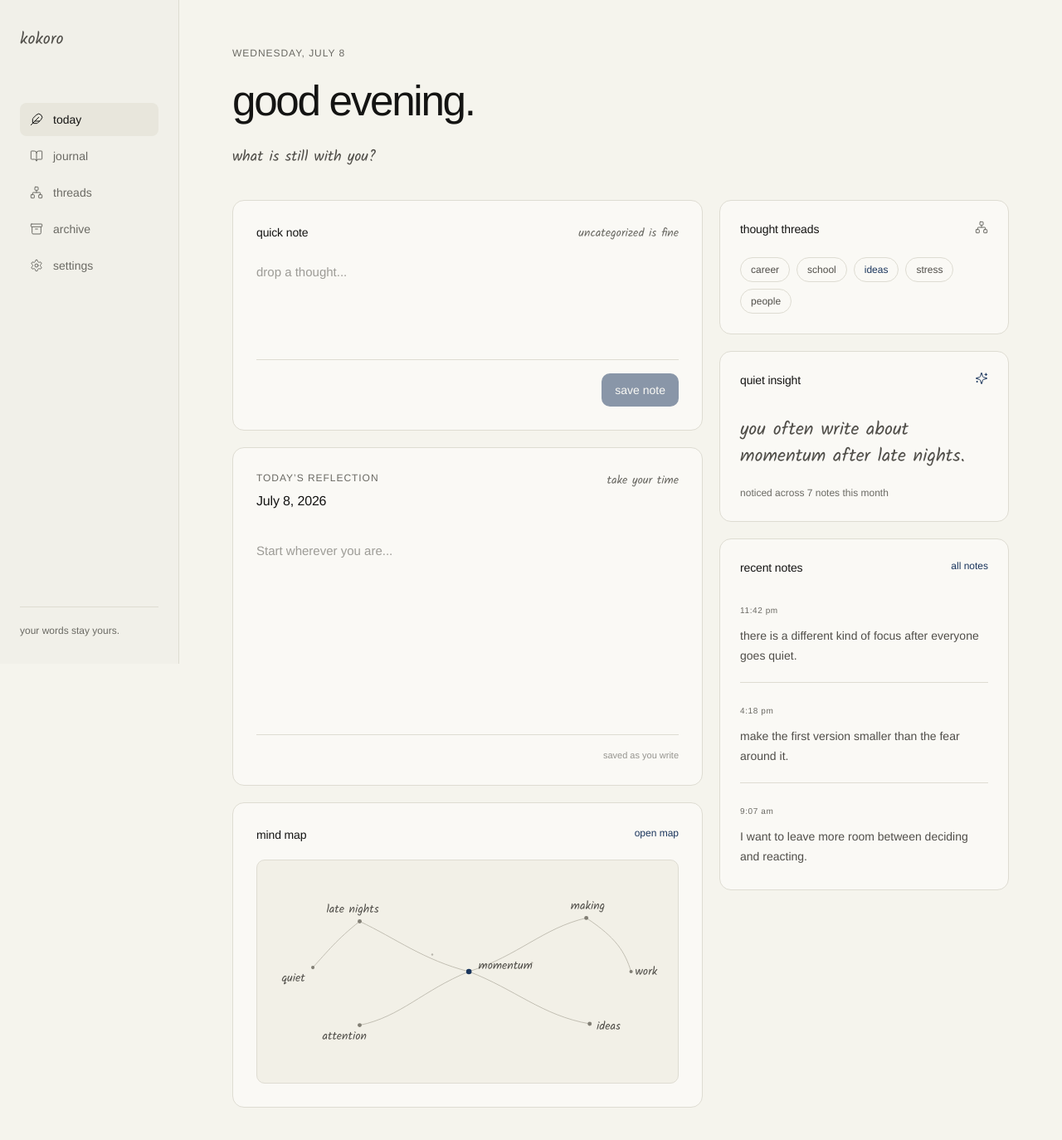
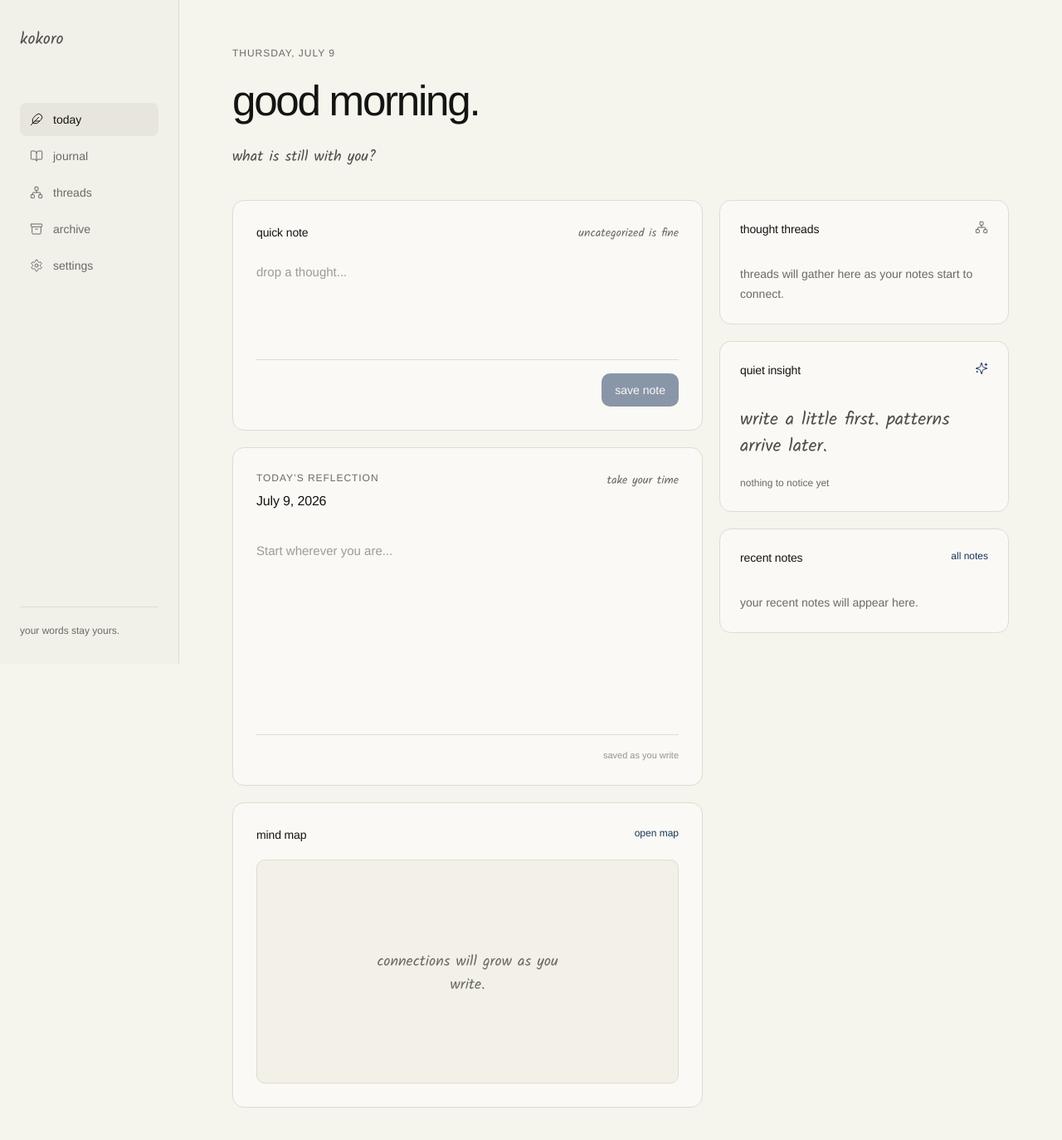
Before and after one commit to faizm10/kokoro, a Next.js app: page /dashboard in a window 1280 px wide. Shown: the top 1374 px of the page at 83% size. Built offline with nearby package versions, Linux system fonts and the light colour scheme.

Commit message:
feat: enhance dashboard and landing page with dynamic date formatting and improved messaging

```diff
--- a/components/dashboard.tsx
+++ b/components/dashboard.tsx
@@ -18,15 +18,21 @@ const navItems = [
   { label: "settings", icon: Settings },
 ];
 
-const notes = [
-  { time: "11:42 pm", text: "there is a different kind of focus after everyone goes quiet." },
-  { time: "4:18 pm", text: "make the first version smaller than the fear around it." },
-  { time: "9:07 am", text: "I want to leave more room between deciding and reacting." },
-];
+function formatDashboardDate(date: Date) {
+  return {
+    weekday: date
+      .toLocaleDateString("en-US", { weekday: "long", month: "long", day: "numeric" })
+      .toUpperCase(),
+    reflection: date.toLocaleDateString("en-US", { month: "long", day: "numeric", year: "numeric" }),
+    greeting:
+      date.getHours() < 12 ? "good morning." : date.getHours() < 18 ? "good afternoon." : "good evening.",
+  };
+}
 
 export function Dashboard() {
   const [quickNote, setQuickNote] = useState("");
   const [saved, setSaved] = useState(false);
+  const today = formatDashboardDate(new Date());
 
   function saveQuickNote() {
     if (!quickNote.trim()) return;
@@ -81,8 +87,8 @@ export function Dashboard() {
           animate={{ opacity: 1, y: 0 }}
           transition={{ duration: 0.7, ease: [0.22, 1, 0.36, 1] }}
         >
-          <p className="text-xs tracking-[0.08em] text-stone">WEDNESDAY, JULY 8</p>
-          <h1 className="mt-3 text-[clamp(2rem,4vw,3.25rem)] font-normal tracking-[-0.045em]">good evening.</h1>
+          <p className="text-xs tracking-[0.08em] text-stone">{today.weekday}</p>
+          <h1 className="mt-3 text-[clamp(2rem,4vw,3.25rem)] font-normal tracking-[-0.045em]">{today.greeting}</h1>
           <p className="mt-3 font-hand text-lg text-olive">what is still with you?</p>
         </motion.div>
 
@@ -112,7 +118,7 @@ export function Dashboard() {
               <CardHeader>
                 <div>
                   <p className="text-xs tracking-[0.08em] text-stone">TODAY’S REFLECTION</p>
-                  <CardTitle className="mt-2 text-base">July 8, 2026</CardTitle>
+                  <CardTitle className="mt-2 text-base">{today.reflection}</CardTitle>
                 </div>
                 <span className="font-hand text-sm text-stone">take your time</span>
               </CardHeader>
@@ -139,20 +145,9 @@ export function Dashboard() {
                 <CardTitle>thought threads</CardTitle>
                 <Network className="size-4 text-stone" strokeWidth={1.5} />
               </CardHeader>
-              <div className="mt-6 flex flex-wrap gap-2">
-                {["career", "school", "ideas", "stress", "people"].map((tag, index) => (
-                  <button
-                    key={tag}
-                    type="button"
-                    className={cn(
-                      "rounded-full border border-border px-3 py-1.5 text-xs text-olive transition-colors hover:bg-secondary",
-                      index === 2 && "border-[#c7ccd2] text-primary",
-                    )}
-                  >
-                    {tag}
-                  </button>
-                ))}
-              </div>
+              <p className="mt-8 text-sm leading-6 text-stone">
+                threads will gather here as your notes start to connect.
+              </p>
             </Card>
 
             <Card className="p-6">
@@ -161,9 +156,9 @@ export function Dashboard() {
                 <Sparkles className="size-4 text-primary" strokeWidth={1.5} />
               </CardHeader>
               <p className="mt-8 font-hand text-[22px] leading-8 text-olive">
-                you often write about momentum after late nights.
+                write a little first. patterns arrive later.
               </p>
-              <p className="mt-5 text-xs leading-5 text-stone">noticed across 7 notes this month</p>
+              <p className="mt-5 text-xs leading-5 text-stone">nothing to notice yet</p>
             </Card>
 
             <Card id="archive" className="p-6">
@@ -171,14 +166,9 @@ export function Dashboard() {
                 <CardTitle>recent notes</CardTitle>
                 <a href="#archive" className="text-xs text-primary hover:underline">all notes</a>
               </CardHeader>
-              <div className="mt-4 divide-y divide-border">
-                {notes.map((note) => (
-                  <article key={note.time} className="py-5 first:pt-3 last:pb-1">
-                    <time className="text-[10px] tracking-[0.06em] text-stone">{note.time}</time>
-                    <p className="mt-2 text-sm leading-6 text-olive">{note.text}</p>
-                  </article>
-                ))}
-              </div>
+              <p className="mt-8 text-sm leading-6 text-stone">
+                your recent notes will appear here.
+              </p>
             </Card>
           </div>
         </div>
--- a/components/landing.tsx
+++ b/components/landing.tsx
@@ -18,13 +18,12 @@ export function Landing() {
   return (
     <main className="relative flex min-h-screen items-center justify-center overflow-hidden px-5 py-16">
       <div aria-hidden="true" className="absolute inset-x-0 top-0 h-px bg-[#d5d2c7]" />
-      <motion.div
+      <motion.section
         initial={{ opacity: 0, y: 10 }}
         animate={{ opacity: 1, y: 0 }}
         transition={{ duration: 1.15, ease: [0.22, 1, 0.36, 1] }}
-        className="w-full max-w-[560px]"
+        className="flex w-full max-w-[640px] flex-col items-center text-center"
       >
-        <section className="rounded-[16px] border border-[#dedcd2] bg-card px-7 py-10 sm:px-12 sm:py-14">
         <motion.p
           initial={{ opacity: 0 }}
           animate={{ opacity: 1 }}
@@ -37,32 +36,31 @@ export function Landing() {
           initial={{ opacity: 0, y: 7 }}
           animate={{ opacity: 1, y: 0 }}
           transition={{ delay: 0.18, duration: 1.05, ease: [0.22, 1, 0.36, 1] }}
-            className="mt-14 max-w-[430px] text-[clamp(2.35rem,7vw,4.1rem)] font-normal leading-[1.06] tracking-[-0.055em]"
+          className="mt-14 max-w-[560px] text-[clamp(2.35rem,7vw,4.1rem)] font-normal leading-[1.06] tracking-[-0.055em]"
         >
           write what you cannot organize.
         </motion.h1>
-          <p className="mt-7 max-w-[390px] text-[15px] leading-7 text-stone">
+        <p className="mt-7 max-w-[420px] text-[15px] leading-7 text-stone">
           a quiet journal that turns scattered thoughts into connected threads.
         </p>
 
         <button
           type="button"
           onClick={signInWithGoogle}
-            className="mt-12 flex h-14 w-full items-center justify-center gap-3 rounded-[10px] bg-primary px-5 text-[15px] font-medium text-primary-foreground transition-colors hover:bg-[#152d50] focus-visible:outline-none focus-visible:ring-2 focus-visible:ring-ring focus-visible:ring-offset-2 focus-visible:ring-offset-card"
+          className="mt-12 flex h-14 w-full max-w-[360px] items-center justify-center gap-3 rounded-[10px] bg-primary px-5 text-[15px] font-medium text-primary-foreground transition-colors hover:bg-[#152d50] focus-visible:outline-none focus-visible:ring-2 focus-visible:ring-ring focus-visible:ring-offset-2 focus-visible:ring-offset-background"
         >
           <GoogleMark />
           continue with google
         </button>
         {hasError ? (
-            <p role="alert" className="mt-4 text-center text-xs text-error">
+          <p role="alert" className="mt-4 text-xs text-error">
             sign in could not be completed. please try again.
           </p>
         ) : null}
-        </section>
         <p className="mt-5 flex items-center justify-center gap-2 text-[11px] tracking-[0.08em] text-stone/70">
           thoughts, at their own pace <ArrowDown className="size-3" strokeWidth={1.5} />
         </p>
-      </motion.div>
+      </motion.section>
     </main>
   );
 }
--- a/components/mind-map.tsx
+++ b/components/mind-map.tsx
@@ -1,41 +1,9 @@
 export function MindMap() {
   return (
-    <div className="relative mt-5 h-[240px] overflow-hidden rounded-[10px] border border-[#e4e1d7] bg-[#f2f0e7] sm:h-[270px]">
-      <svg
-        viewBox="0 0 620 280"
-        role="img"
-        aria-label="A preview of connected thoughts about making, momentum, and late nights"
-        className="h-full w-full"
-      >
-        <g fill="none" stroke="#b7b3a7" strokeWidth="1">
-          <path d="M312 140 C245 123 204 91 151 66" />
-          <path d="M312 140 C386 116 421 76 485 61" />
-          <path d="M312 140 C380 166 420 205 490 217" />
-          <path d="M312 140 C245 167 211 207 151 219" />
-          <path d="M151 66 C118 92 103 111 82 134" />
-          <path d="M485 61 C529 90 542 111 551 140" />
-        </g>
-        <g fill="#817e74">
-          <circle cx="312" cy="140" r="4" fill="#1b365d" />
-          <circle cx="151" cy="66" r="3" />
-          <circle cx="485" cy="61" r="3" />
-          <circle cx="490" cy="217" r="3" />
-          <circle cx="151" cy="219" r="3" />
-          <circle cx="82" cy="134" r="2.5" />
-          <circle cx="551" cy="140" r="2.5" />
-          <circle cx="258" cy="115" r="1.5" opacity=".5" />
-          <circle cx="405" cy="127" r="1.5" opacity=".5" />
-        </g>
-        <g fill="#504e49" fontFamily="var(--font-hand)" fontSize="17">
-          <text x="326" y="136">momentum</text>
-          <text x="102" y="53">late nights</text>
-          <text x="462" y="48">making</text>
-          <text x="500" y="225">ideas</text>
-          <text x="96" y="240">attention</text>
-          <text x="36" y="155">quiet</text>
-          <text x="557" y="145">work</text>
-        </g>
-      </svg>
+    <div className="relative mt-5 flex h-[240px] items-center justify-center overflow-hidden rounded-[10px] border border-[#e4e1d7] bg-[#f2f0e7] sm:h-[270px]">
+      <p className="max-w-[220px] text-center font-hand text-lg leading-7 text-stone">
+        connections will grow as you write.
+      </p>
     </div>
   );
 }
```
Lines whose indentation alone changed are shown as unchanged.
